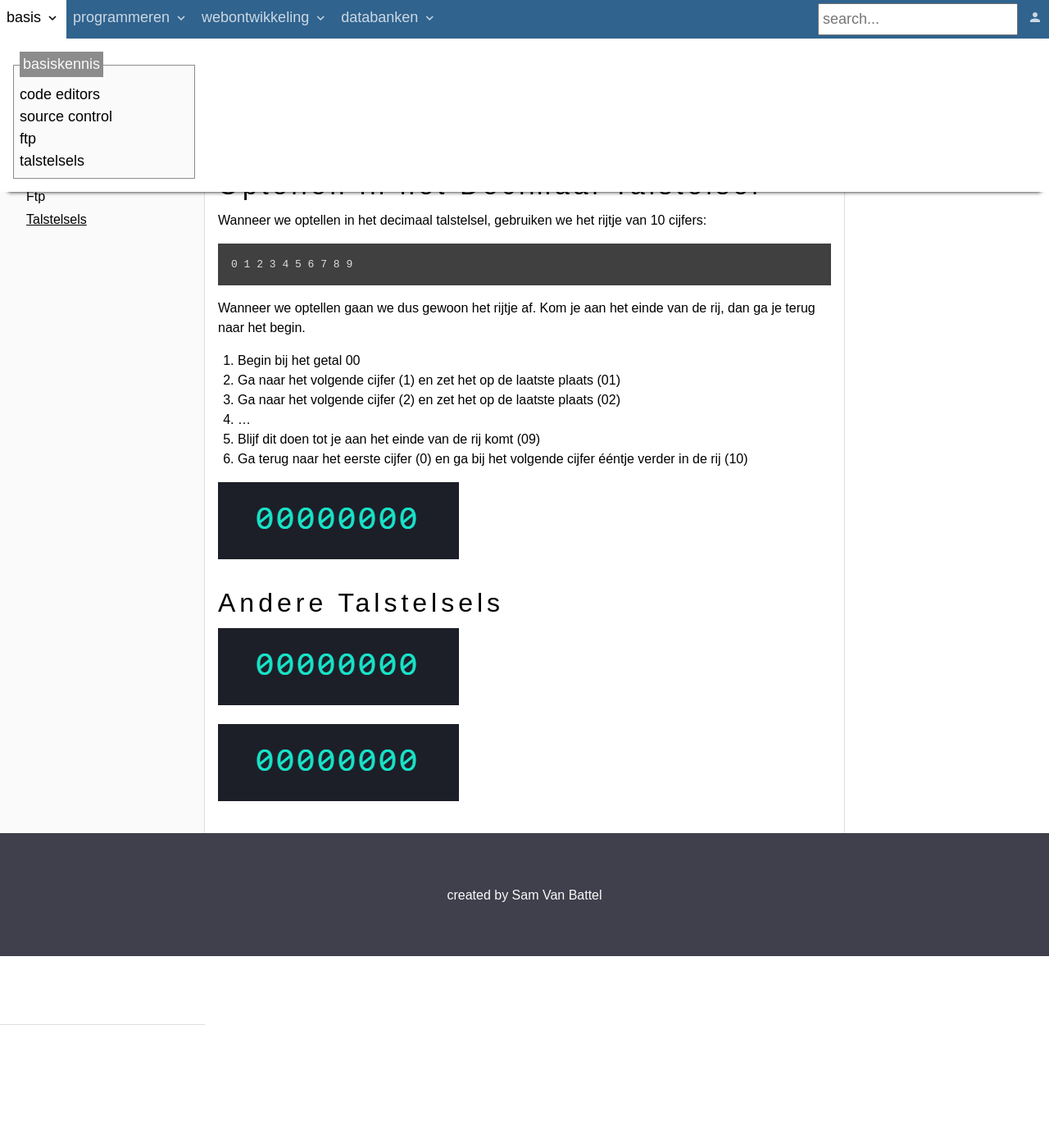
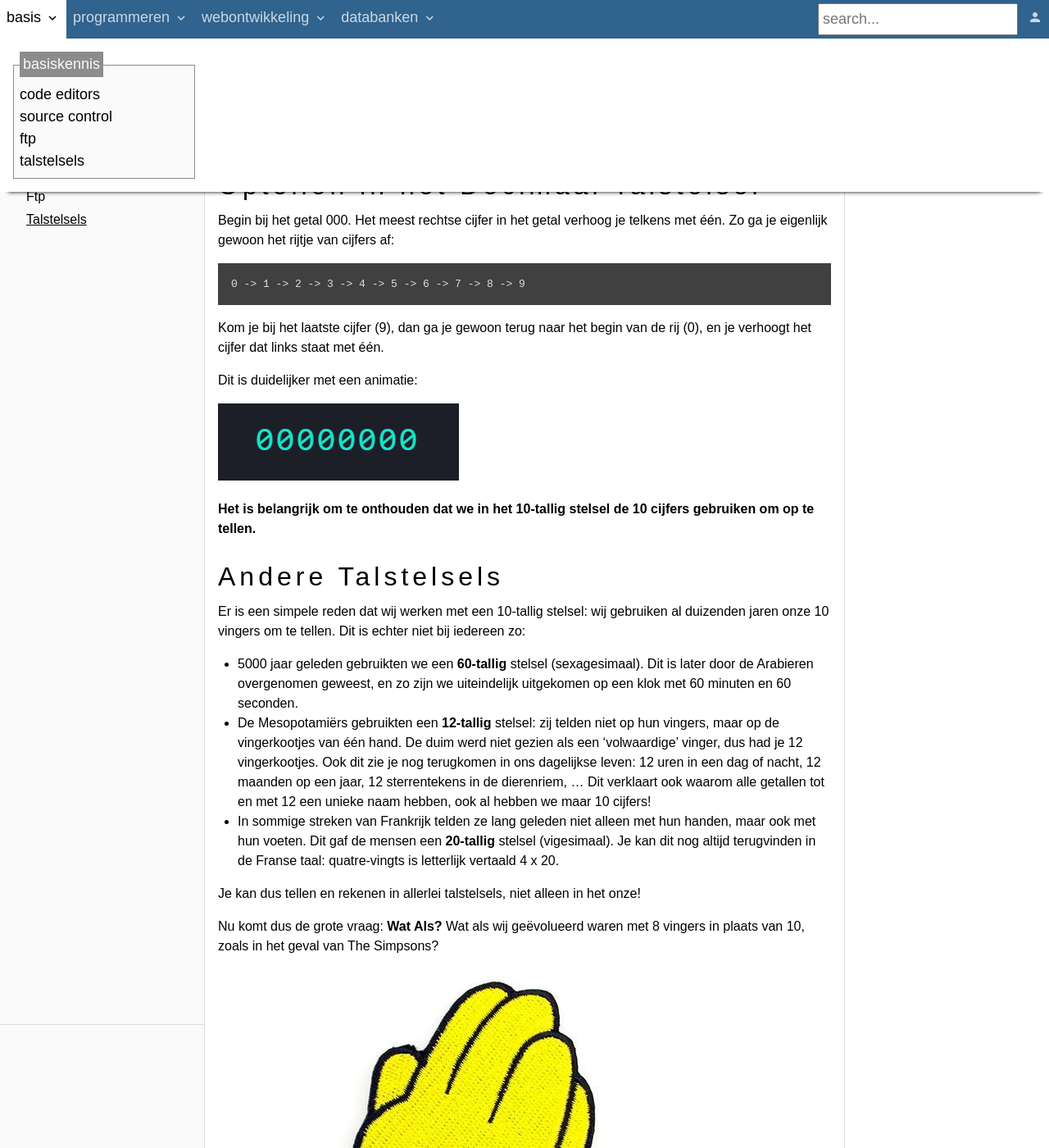
Before and after one commit to T-INFORMATICA/t-informatica.github.io, a Jekyll site: the page built from _courses/basis/basiskennis/talstelsels.md, in a window 1280 px wide and 1400 px high, scrolled down 1418 px. Shown: the whole window at 82% size. Built offline with Jekyll 4.4.1, drawn with Linux system fonts in a browser that asks for light colours; comment, search, counter and statistics services are not loaded; before the commit the page ends 2584 px from its top, so only the background shows below that; some of the changed text lies outside the part shown.

Commit message:
octaal stelsel toegevoegd

````diff
--- a/_courses/basis/basiskennis/talstelsels.md
+++ b/_courses/basis/basiskennis/talstelsels.md
@@ -73,28 +73,103 @@
 
 ## Optellen in het Decimaal Talstelsel
 
-Wanneer we optellen in het decimaal talstelsel, gebruiken we het rijtje van 10 cijfers:
+Begin bij het getal `000`. Het meest rechtse cijfer in het getal verhoog je telkens met één. Zo ga je eigenlijk gewoon het rijtje van cijfers af:
 
 ```
-0 1 2 3 4 5 6 7 8 9
+0 -> 1 -> 2 -> 3 -> 4 -> 5 -> 6 -> 7 -> 8 -> 9
 ```
 
-Wanneer we optellen gaan we dus gewoon het rijtje af. Kom je aan het einde van de rij, dan ga je terug naar het begin.
+Kom je bij het laatste cijfer (`9`), dan ga je gewoon terug naar het begin van de rij (`0`), en je verhoogt het cijfer dat links staat met één.
 
- 1. Begin bij het getal `00`
- 2. Ga naar het volgende cijfer (`1`) en zet het op de laatste plaats (`01`)
- 3. Ga naar het volgende cijfer (`2`) en zet het op de laatste plaats (`02`)
- 4. ...
- 5. Blijf dit doen tot je aan het einde van de rij komt (`09`)
- 6. Ga terug naar het eerste cijfer (`0`) en ga bij het volgende cijfer ééntje verder in de rij (`10`)
+Dit is duidelijker met een animatie:
 
 <img src="{{ site.baseurl }}/assets/img/basis-talstelsels-3-decimaal.gif" alt="voorbeeld" style="height: auto; max-width: 100%">
 
+**Het is belangrijk om te onthouden dat we in het 10-tallig stelsel de 10 cijfers gebruiken om op te tellen.**
+
 ## Andere Talstelsels
+
+Er is een simpele reden dat wij werken met een 10-tallig stelsel: wij gebruiken al duizenden jaren onze 10 vingers om te tellen. Dit is echter niet bij iedereen zo:
+ - 5000 jaar geleden gebruikten we een **60-tallig** stelsel (sexagesimaal). Dit is later door de Arabieren overgenomen geweest, en zo zijn we uiteindelijk uitgekomen op een klok met 60 minuten en 60 seconden.
+ - De Mesopotamiërs gebruikten een **12-tallig** stelsel: zij telden niet op hun vingers, maar op de vingerkootjes van één hand. De duim werd niet gezien als een 'volwaardige' vinger, dus had je 12 vingerkootjes. Ook dit zie je nog terugkomen in ons dagelijkse leven: 12 uren in een dag of nacht, 12 maanden op een jaar, 12 sterrentekens in de dierenriem, ... Dit verklaart ook waarom alle getallen tot en met 12 een unieke naam hebben, ook al hebben we maar 10 cijfers!
+ - In sommige streken van Frankrijk telden ze lang geleden niet alleen met hun handen, maar ook met hun voeten. Dit gaf de mensen een **20-tallig** stelsel (vigesimaal). Je kan dit nog altijd terugvinden in de Franse taal: quatre-vingts is letterlijk vertaald `4 x 20`.
+
+Je kan dus tellen en rekenen in allerlei talstelsels, niet alleen in het onze!
+
+Nu komt dus de grote vraag: **Wat Als?** Wat als wij geëvolueerd waren met 8 vingers in plaats van 10, zoals in het geval van The Simpsons?
+
+<img src="{{ site.baseurl }}/assets/img/basis-talstelsels-7.jpg" alt="voorbeeld" style="height: auto; max-width: 100%">
+
+Ons rijtje met cijfers had er in elk geval heel anders uit gezien. De cijfers `8` en `9` zouden we niet kennen:
+
+```
+0 1 2 3 4 5 6 7
+```
+
+Het getal `98` zou dus niet bestaan, want het cijfer `8` of `9` kennen we niet!
+
+Optellen zou er ook anders uitzien. Kijk eens naar de animatie hieronder, en probeer te voorspellen wanneer je het getal `10` of `100` te zien gaat krijgen:
+
+<img src="{{ site.baseurl }}/assets/img/basis-talstelsels-6-octaal.gif" alt="voorbeeld" style="height: auto; max-width: 100%">
+
+Eigenlijk werkt dit exact hetzelfde als bij ons 10-tallig stelsel! Begin bij het getal `000`. Het meest rechtse cijfer in het getal verhoog je telkens met één. Zo ga je eigenlijk gewoon het rijtje van cijfers af. Ons rijtje is nu gewoon een beetje korter:
+
+```
+0 -> 1 -> 2 -> 3 -> 4 -> 5 -> 6 -> 7
+```
+
+Kom je bij het laatste cijfer (`7`), dan ga je gewoon terug naar het begin van de rij (`0`), en je verhoogt het cijfer dat links staat met `1`. **Dus: na `7` volgt `10`, en na `77` volgt `100`.
+
+## Het Binaire Talstelsel
+
+Opnieuw de vraag: **Wat Als?** Wat als wij geëvolueerd waren met slechts 2 vingers in plaats van 10?
+
+Ons rijtje met cijfers had er ook hier heel anders uit gezien. De cijfers `2` tot en met `9` zouden we niet kennen:
+
+```
+0 1
+```
+
+Het getal `27` zou dus niet bestaan, want het cijfer `2` of `7` kennen we niet!
+
+Optellen zou er ook anders uitzien. Kijk eens naar de animatie hieronder, en probeer te voorspellen wanneer je het getal `10` of `100` te zien gaat krijgen:
+
+<img src="{{ site.baseurl }}/assets/img/basis-talstelsels-5-binair.gif" alt="voorbeeld" style="height: auto; max-width: 100%">
+
+Eigenlijk werkt dit exact hetzelfde als bij ons 10-tallig stelsel! Begin bij het getal `000`. Het meest rechtse cijfer in het getal verhoog je telkens met één. Zo ga je eigenlijk gewoon het rijtje van cijfers af. Ons rijtje is nu gewoon een beetje korter:
+
+```
+0 -> 1
+```
+
+Kom je bij het laatste cijfer (`1`), dan ga je gewoon terug naar het begin van de rij (`0`), en je verhoogt het cijfer dat links staat met `1`. **Dus: na `1` volgt `10`, en na `11` volgt `100`.
+
+**Dit is het Binaire stelsel (2-tallig), het kleinste talstelsel dat mogelijk is.** Het is met dit talstelsel dat een computer rekent.
 
 
 
+## Het Hexadecimale Talstelsel
+
+Opnieuw de vraag: **Wat Als?** Wat als wij geëvolueerd waren met **16** vingers in plaats van 10?
+
+Ons rijtje met cijfers had er weeral heel anders uit gezien. In dit geval moeten we zelfs cijfers gaan bij verzinnen! Voor het 16-tallig stelsel gebruiken we vaak de letters van het alfabet om de cijfers voor `10`, `11`, enz. aan te duiden:
+
+```
+0 1 2 3 4 5 6 7 8 9 A B C D E F
+```
+
+Het getal `FD3` zou dus perfect mogelijk zijn!
+
+Optellen zou er ook anders uitzien. Kijk eens naar de animatie hieronder, en probeer te voorspellen wanneer je het getal `10` of `100` te zien gaat krijgen:
+
+<img src="{{ site.baseurl }}/assets/img/basis-talstelsels-5-binair.gif" alt="voorbeeld" style="height: auto; max-width: 100%">
+
+Eigenlijk werkt dit exact hetzelfde als bij ons 10-tallig stelsel! Begin bij het getal `000`. Het meest rechtse cijfer in het getal verhoog je telkens met één. Zo ga je eigenlijk gewoon het rijtje van cijfers af. Ons rijtje is nu gewoon een beetje korter:
+
+```
+0 -> 1 -> 2 -> 3 -> 4 -> 5 -> 6 -> 7 -> 8 -> 9 -> A -> B -> C -> D -> E -> F
+```
+
+Kom je bij het laatste cijfer (`F`), dan ga je gewoon terug naar het begin van de rij (`0`), en je verhoogt het cijfer dat links staat met `1`. **Dus: na `F` volgt `10`, en na `FF` volgt `100`.
 
 <img src="{{ site.baseurl }}/assets/img/basis-talstelsels-4-hex.gif" alt="voorbeeld" style="height: auto; max-width: 100%">
-
-<img src="{{ site.baseurl }}/assets/img/basis-talstelsels-5-binair.gif" alt="voorbeeld" style="height: auto; max-width: 100%">
````
Also changed, not shown: assets/img/basis-talstelsels-6-octaal.gif (added), assets/img/basis-talstelsels-7.jpg (added).
